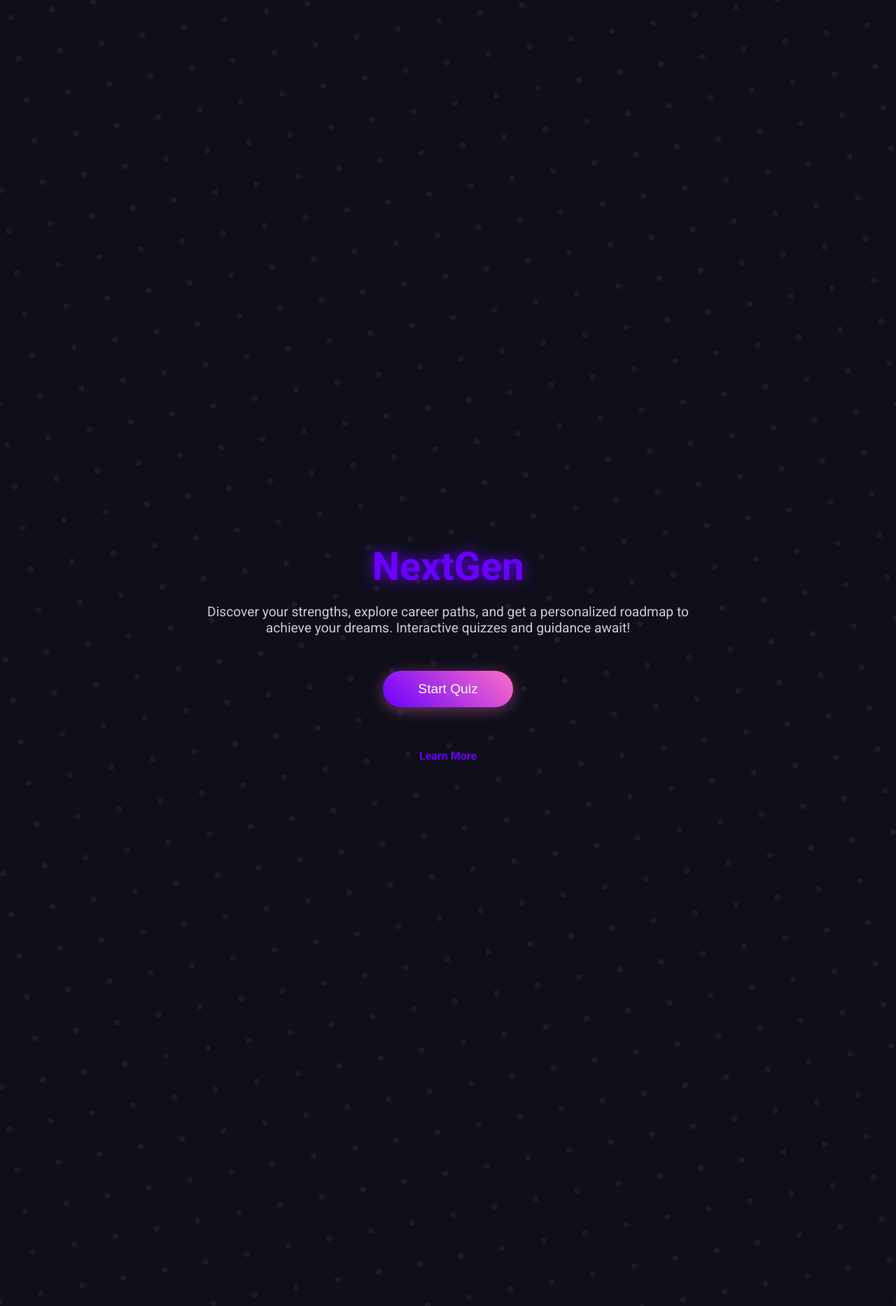
After one commit to bhashyani/SIH-NextGen, a Flask app: template templates/intro.html in a window 1280 px wide. The commit adds this page. Shown: the whole page at 70% size. Run offline with Flask 3, Linux system fonts and the light colour scheme; the template is opened without the code that fills it, so the values that code supplies are empty.

Commit message:
Updated Back-end

```diff
--- a/app.py
+++ b/app.py
@@ -1,6 +1,6 @@
 import json
 from flask import Flask, render_template, request
-from backend.quiz_loader import load_quiz
+from backend.quiz_loader import load_quiz, QUIZ_MAP
 from collections import Counter
 
 app = Flask(__name__)
@@ -9,11 +9,13 @@ app = Flask(__name__)
 with open("backend/data/careers.json", encoding="utf-8") as f:
     career_data = json.load(f)
 
+
 def calculate_riasec_score(answers):
     all_codes = []
     for opt in answers.values():
         all_codes.extend(opt.get("code", []))
     return dict(Counter(all_codes))
+
 
 def rule_based_career(scores):
     # Determine top RIASEC code
@@ -32,31 +34,66 @@ def rule_based_career(scores):
 
     return career_data[career_key]  # Return full JSON object
 
+
 # ----------------------------
 # Routes
 # ----------------------------
 @app.route("/", methods=["GET", "POST"])
 def index():
-    print("Req recieved")
-    education_level = request.form.get("education_level", "10th Class")
-    quiz = load_quiz(education_level)
-    print("Quiz Loaded:",quiz)
+    levels = list(QUIZ_MAP.keys())
 
     if request.method == "POST":
-        print("Processing POST req")
-        answers = {}
-        for q in quiz:
-            selected = request.form.get(f"q{q['id']}")
-            selected_opt = next(opt for opt in q["options"] if opt["text"] == selected)
-            answers[q['id']] = selected_opt
+        # Always get the education level from the form
+        education_level = request.form.get("education_level")
 
-        scores = calculate_riasec_score(answers)
-        print("Scores:",scores)
-        career_roadmap = rule_based_career(scores)
-        print("Career Roadmap:",career_roadmap)
-        return render_template("roadmap.html", career=career_roadmap)
+        # Check if this POST contains quiz answers
+        answered_keys = [
+            k for k, v in request.form.items()
+            if k.startswith("q") and v.strip() != ""
+        ]
 
-    return render_template("index.html", quiz=quiz)
+        if answered_keys:
+            # POST contains answers → process quiz
+            quiz = load_quiz(education_level)
+            answers = {}
+
+            for q in quiz:
+                selected = request.form.get(f"q{q['id']}")
+                if not selected:
+                    continue
+                selected_opt = next(
+                    (opt for opt in q["options"] if opt["text"] == selected),
+                    None
+                )
+                if selected_opt:
+                    answers[q["id"]] = selected_opt
+
+            # If some answers are missing, reload quiz with error
+            if len(answers) < len(quiz):
+                return render_template(
+                    "index.html",
+                    quiz=quiz,
+                    education_level=education_level,
+                    error="⚠️ Please answer all questions before submitting."
+                )
+
+            # All answers valid → calculate scores and show roadmap
+            scores = calculate_riasec_score(answers)
+            career_roadmap = rule_based_career(scores)
+            return render_template("roadmap.html", career=career_roadmap)
+
+        else:
+            # POST with only education_level → show quiz once
+            quiz = load_quiz(education_level)
+            return render_template(
+                "index.html",
+                quiz=quiz,
+                education_level=education_level
+            )
+
+    # GET request → show class selection
+    return render_template("select_level.html", levels=levels)
+
 
 if __name__ == "__main__":
     app.run(debug=True)
--- /dev/null
+++ b/templates/intro.html
@@ -0,0 +1,129 @@
+<!DOCTYPE html>
+<html lang="en">
+<head>
+    <meta charset="UTF-8">
+    <title>NextGen - Discover Your Career</title>
+    <link href="https://fonts.googleapis.com/css2?family=Roboto:wght@400;700display=swap" rel="stylesheet">
+    <style>
+        /* Base Styles */
+        * {
+            box-sizing: border-box;
+            margin: 0;
+            padding: 0;
+        }
+        body, html {
+            height: 100%;
+            font-family: 'Roboto', sans-serif;
+            background-color: #0f0f1a;
+            color: #fff;
+            overflow: hidden;
+        }
+        a {
+            text-decoration: none;
+        }
+
+        /* Background animation */
+        .background {
+            position: fixed;
+            width: 200%;
+            height: 200%;
+            top: -50%;
+            left: -50%;
+            background: radial-gradient(circle, rgba(255,255,255,0.05) 10%, transparent 10.01%);
+            background-size: 60px 60px;
+            animation: rotate 30s linear infinite;
+            z-index: 0;
+        }
+        @keyframes rotate {
+            0% { transform: rotate(0deg);}
+            100% { transform: rotate(360deg);}
+        }
+
+        /* Centered content */
+        .content {
+            position: relative;
+            z-index: 1;
+            height: 100%;
+            display: flex;
+            flex-direction: column;
+            justify-content: center;
+            align-items: center;
+            text-align: center;
+            padding: 20px;
+        }
+
+        /* Headings */
+        h1 {
+            font-size: 3.5em;
+            color: #6A00FF;
+            margin-bottom: 20px;
+            text-shadow: 0 0 20px #6A00FF;
+        }
+        p {
+            font-size: 1.2em;
+            max-width: 700px;
+            margin-bottom: 40px;
+            color: #ccc;
+        }
+
+        /* Buttons */
+        .btn {
+            background: linear-gradient(45deg, #6A00FF, #FF6EC7);
+            color: #fff;
+            padding: 15px 50px;
+            font-size: 1.2em;
+            border: none;
+            border-radius: 50px;
+            margin: 10px;
+            cursor: pointer;
+            transition: all 0.3s ease;
+            box-shadow: 0 4px 20px rgba(255, 110, 199, 0.4);
+        }
+        .btn:hover {
+            transform: translateY(-5px) scale(1.05);
+            box-shadow: 0 8px 30px rgba(255, 110, 199, 0.6);
+        }
+        .btn:active {
+            transform: scale(0.95);
+        }
+
+        /* Footer or Learn More */
+        .footer-link {
+            margin-top: 50px;
+            color: #6A00FF;
+            font-weight: bold;
+            transition: color 0.3s;
+        }
+        .footer-link:hover {
+            color: #FF6EC7;
+        }
+
+        /* Responsive adjustments */
+        @media screen and (max-width: 768px) {
+            h1 {
+                font-size: 2.5em;
+            }
+            .btn {
+                font-size: 1em;
+                padding: 12px 40px;
+            }
+        }
+    </style>
+</head>
+<body>
+    <div class="background"></div>
+
+    <div class="content">
+        <h1>NextGen</h1>
+        <p>Discover your strengths, explore career paths, and get a personalized roadmap to achieve your dreams. Interactive quizzes and guidance await!</p>
+
+        <!-- Start Quiz button -->
+        <form action="{{ url_for('index') }}" method="post">
+            <button type="submit" class="btn" name="education_level" value="">Start Quiz</button>
+        </form>
+
+        <a href="#learn-more" class="footer-link">Learn More</a>
+    </div>
+
+</body>
+</html>
```
Also changed, not shown: templates/index.html (+30 -23 lines), templates/roadmap.html (+85 -3 lines), templates/select_level.html (added, +19 -0 lines).
